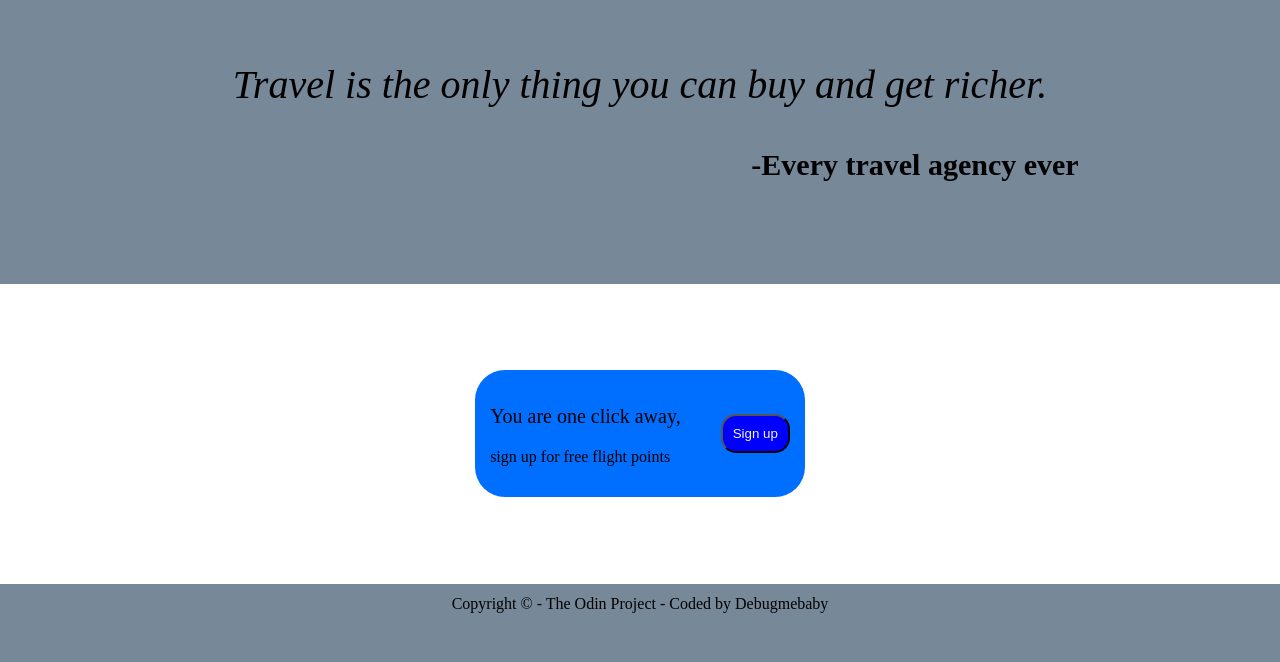
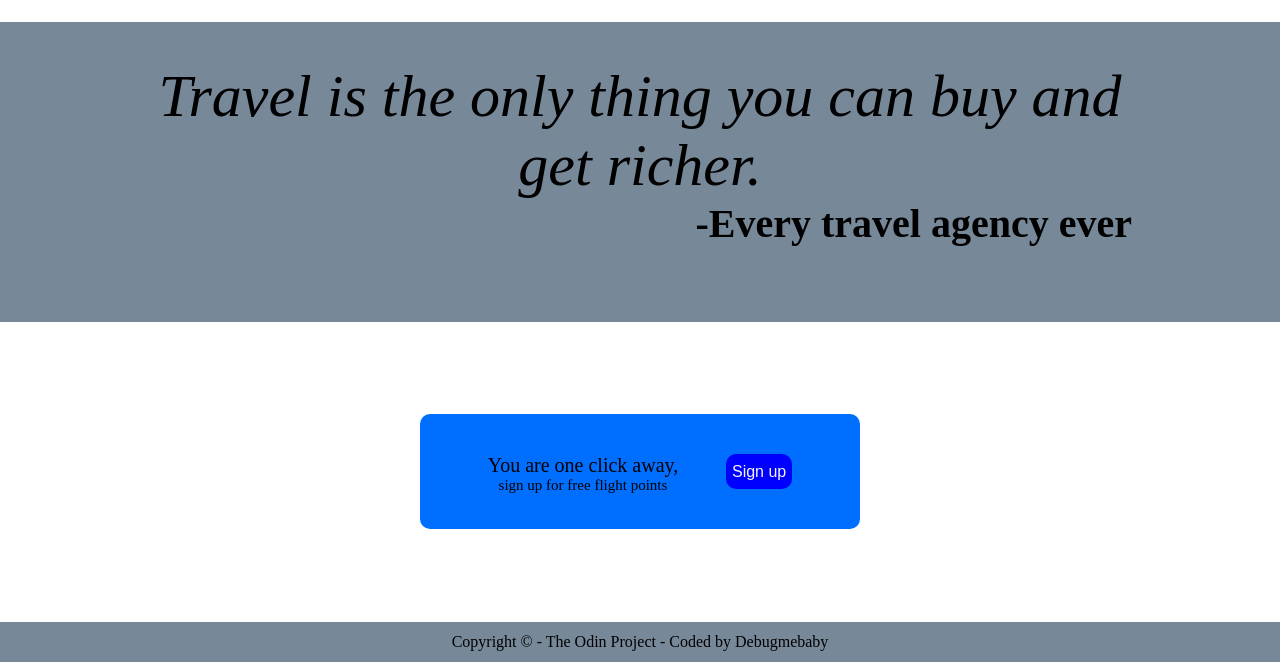
Before and after one commit to debugmebaby/my-awesome-website, a plain HTML site: page index.html in a window 1280 px wide. Shown: the part 753-1415 px from the top of the page. Before the commit the page ends 1377 px from the top, so only its background shows below. Drawn offline with Linux system fonts and the light colour scheme.

Commit message:
fixed size of box,wordbreak to quote and hover effect on button

```diff
--- a/style.css
+++ b/style.css
@@ -34,12 +34,19 @@ display: flex;
 }
 
 button {
-border-radius: 15px;
-padding: 10px;
+border-radius: 10px;
+margin: 20px 0;
 background-color: blue;
+color: white;
+border: none;
+font-size: 16px;
+cursor: pointer;
+justify-content: center;
+align-items: center;
+}
 
-
-
+button:hover {
+    background-color: #003d80;
 }
 
 .img {
@@ -47,7 +54,8 @@ display: flex;
 justify-content: center;
 gap: 40px;
 background-color: white;
-flex-grow: 1;
+padding-bottom: 25px;
+
 }
 
 .title {
@@ -75,27 +83,28 @@ min-height: 300px;
 }
 
 .textbox {
-
-max
+width: 80%;
+margin: 0 auto;
 
 }
 
 .main {
-font-size: 40px;
-font-weight: 100px;
+font-size: 60px;
 color: rgb(0, 0, 0);
 font-style: italic;
+margin: 0px;
 text-align: center;
-align-items: center;
+white-space: normal;
+
 }
 
 .sub {
-font-size: 30px;
+font-size: 40px;
 font-weight: bold;
 padding-bottom: 35px;
-margin-left: 550px;
-
-
+margin: 0%;
+text-align: right;
+margin-right: 20px;
 
 }
 
@@ -106,28 +115,30 @@ margin-left: 550px;
     flex-direction: column;
     background-color: white;
     min-height: 300px;
-
-
-}
+  }
 
 .bottom-box {
 
 display: flex;
 background-color: rgb(0, 110, 255);
-align-items: center;
-padding: 15px;
-border-radius: 30px;
-max-height: 200px;
+text-align: center;
+padding: 20px;
+border-radius: 10px;
+max-height: 75px;
 justify-content: space-evenly;
-gap: 40px;
-margin: 0;
-
+width: 50%;
+max-width: 400px;
+margin: 0 auto;
 }
 
 .b-main {
 font-size: 20px;
+margin-bottom: 0px;
+}
 
-
+.b-sub {
+font-size: 15px;
+margin-top: 0px;
 
 }
 .footer {
@@ -136,8 +147,6 @@ display: flex;
 justify-content: space-evenly;
 min-height: 40px;
 align-items: center;
-
-
 }
 
 
@@ -150,9 +159,9 @@ ul {
     list-style: none;
     gap: 25px;
     font-size: larger;
+}
+
+   a {
+    text-decoration: none;
+    color: whitesmoke;
    }
-
-   a{
-    text-decoration: none;
-color: whitesmoke;
-   }
```
